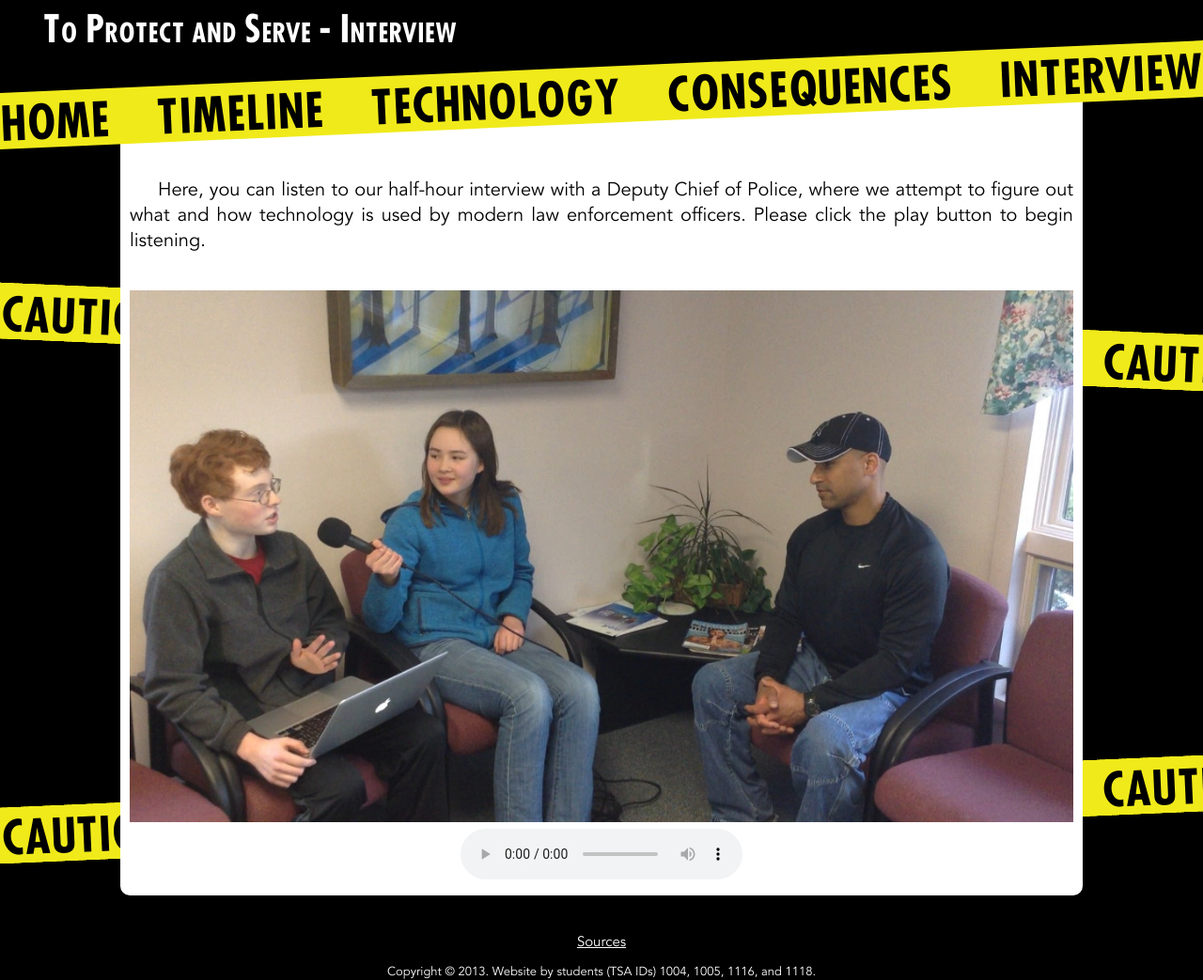
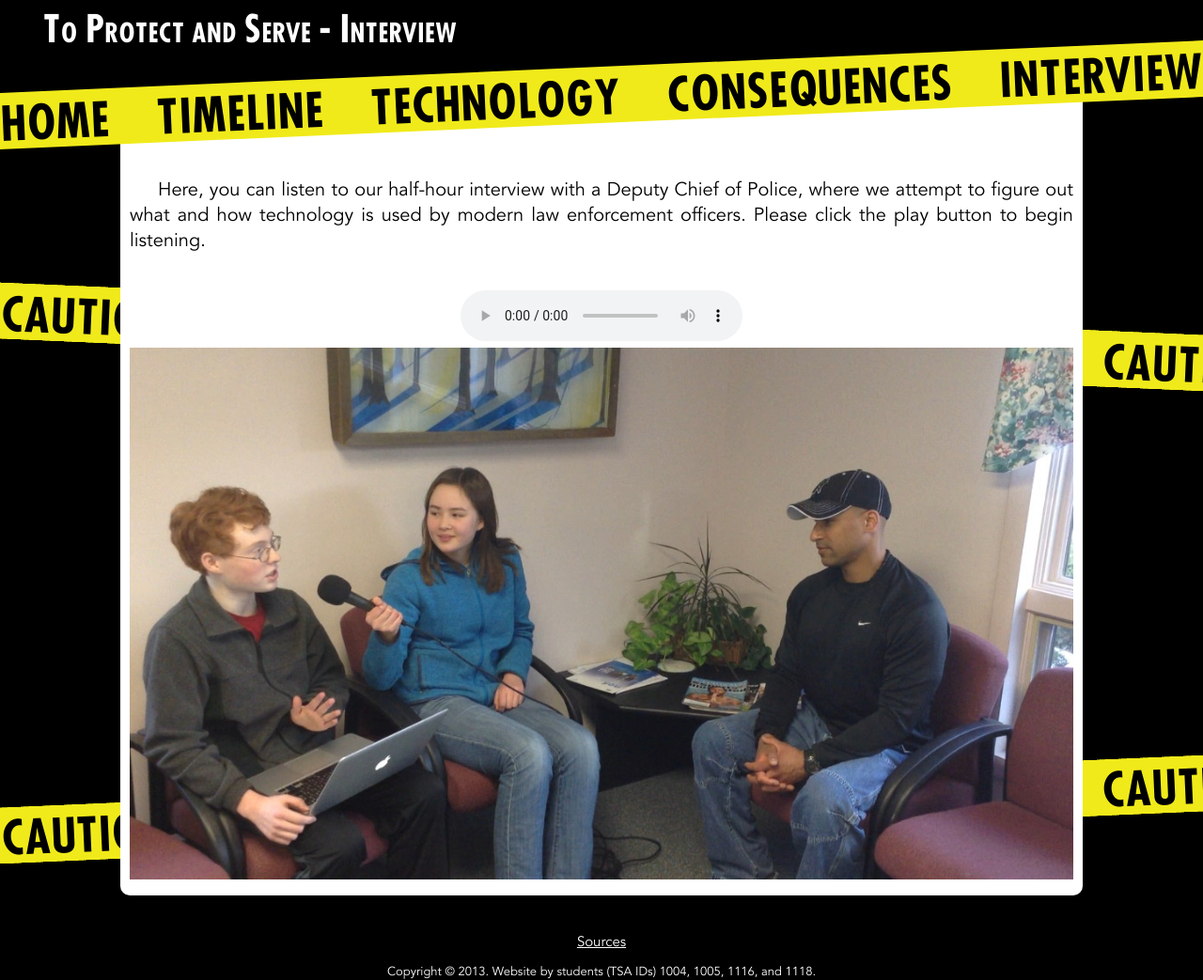
Before and after one commit to pbfy0/ToProtectAndServe, a Jekyll site: the page built from interview.html, in a window 1280 px wide. Shown: the whole page at 94% size. Built offline with Jekyll 4.4.1, drawn with Linux system fonts in a browser that asks for light colours.

Commit message:
switched order

```diff
--- a/interview.html
+++ b/interview.html
@@ -3,9 +3,10 @@ layout: default
 title: Interview
 ---
 <p style="margin-bottom: 2em">Here, you can listen to our half-hour interview with a Deputy Chief of Police, where we attempt to figure out what and how technology is used by modern law enforcement officers. Please click the play button to begin listening. </p>
-<center><img src="images/interview.jpg" />
-
+<center>
 <audio controls="controls">
  <source src="interview/Interview.mp3" type="audio/mpeg" />
  <source src="interview/Interview.ogg" type="audio/ogg" />
-</audio></center>
+</audio>
+<img src="images/interview.jpg" />
+</center>
```
